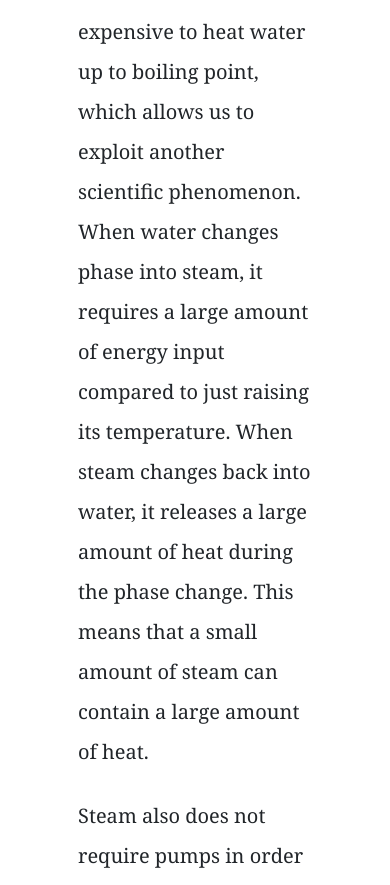
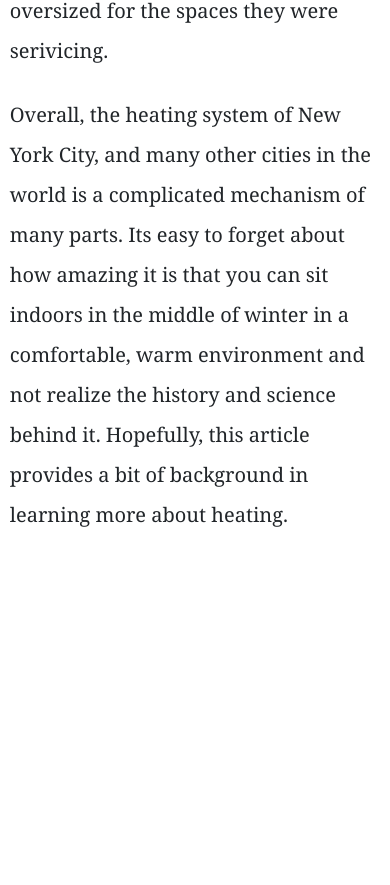
Before and after one commit to h3khaira/h3khaira.github.io, a plain HTML site: page pages/Radiators.html in a window 390 px wide. Shown: the part 10188-11073 px from the top of the page. After the commit the page ends 10723 px from the top, so only its background shows below. Drawn offline with nearby package versions, Linux system fonts and the light colour scheme.

Commit message:
finish rough article

```diff
--- a/pages/Radiators.html
+++ b/pages/Radiators.html
@@ -81,9 +81,10 @@
         <p>Steam also does not require pumps in order to circulate through pipes due to the increase in pressure when water is boiled, which made early radiators steam-based. The first heating radiator was invented in 1855 by Franz San Galli. Since then, these devices were constantly iterated and innovated until they were a centerpiece of modern home comfort.</p>
         <h2>Back to NYC</h2>
         <p>In the present day, many buildings still use steam radiators to heat indoor spaces during the winter. In theory, a steam heating system is relatively simple. Radiators inside a building are connected to a common source of stam, such as a boiler, which heats up steam to about 212°F. This pressurized steam then travels to all radiators inside the building to give off its heat. The condensed water then travels back to the boiler to repeat the cycle.</p>
-        <p>In the city, Con Edison runs a <a href="https://en.wikipedia.org/wiki/New_York_City_steam_system">massive </a> steam distribution operation that provides steam to a lot of buildings for anything from heating, humidifying to cleaning dishes. There are also other smaller steam plants that supply steam to Columbia University and NYU. This system allows many buildings to save space and money by buying steam from Con Edison compared to installing boilers in-house. Sometimes, these steam distribution pipes spring leaks and require repair. These leaks of steam </p>
+        <p>In the city, Con Edison runs a <a href="https://en.wikipedia.org/wiki/New_York_City_steam_system">massive </a> steam distribution operation that provides steam to a lot of buildings for anything from heating, humidifying to cleaning dishes. There are also other smaller steam plants that supply steam to Columbia University and NYU. This system allows many buildings to save space and money by buying steam from Con Edison compared to installing boilers in-house. Sometimes, these steam distribution pipes spring leaks and require repair. These leaks of steam can be seen coming out of manholes or through chimneys. Furthermore, these might not be leaks, but instead can be water coming in contact with steam pipes and evaporating.</p>
         <p>Regardless of the source of steam, the nuance of the steam heating system is in its balancing. In order to distribute steam according to the need of the spaces, the pressure loss at each radiator needs to be regulated so that the right amount of heat is provided. One of the reasons many older buildings may have some very overheated spaces and some underheated spaces is because the balancing of the radiators is thrown off over time.</p>
         <p>There is also a <a href="https://www.nytimes.com/2016/03/13/realestate/radiators-steam-heat-temperature-control.html">historical reason </a>for the overheating of many buildings and why you might have to keep your windows open in the winter. In the 1900s, where many modern New York buildings were built there was a spanish flu epidemic making round in the city. There was a common beleif that fresh air was benificial in preventing disease at that time, so Board of Health put out a Directive requiring windows to be open in residential buildings in order to provide ventiation for residents. Even after the flu faded out of the city, the engineering standards remained. Therefore, many building heating systems were designed to be grossly oversized for the spaces they were serivicing.</p>
+        <p>Overall, the heating system of New York City, and many other cities in the world is a complicated mechanism of many parts. Its easy to forget about how amazing it is that you can sit indoors in the middle of winter in a comfortable, warm environment and not realize the history and science behind it. Hopefully, this article provides a bit of background in learning more about heating.</p>
     </article>
     <script src="https://code.jquery.com/jquery-3.2.1.slim.min.js" integrity="sha384-KJ3o2DKtIkvYIK3UENzmM7KCkRr/rE9/Qpg6aAZGJwFDMVNA/GpGFF93hXpG5KkN" crossorigin="anonymous"></script>
     <script src="https://cdnjs.cloudflare.com/ajax/libs/popper.js/1.12.9/umd/popper.min.js" integrity="sha384-ApNbgh9B+Y1QKtv3Rn7W3mgPxhU9K/ScQsAP7hUibX39j7fakFPskvXusvfa0b4Q" crossorigin="anonymous"></script>
--- a/static/css/style.css
+++ b/static/css/style.css
@@ -179,6 +179,12 @@ top: 50%;
     margin-top: 5rem;
 }
 
+@media only screen and (max-width: 600px){
+    .std-article{
+        width: 95%;
+    }
+}
+
 .quote {
     text-align: center;
     border-style: outset;
```
